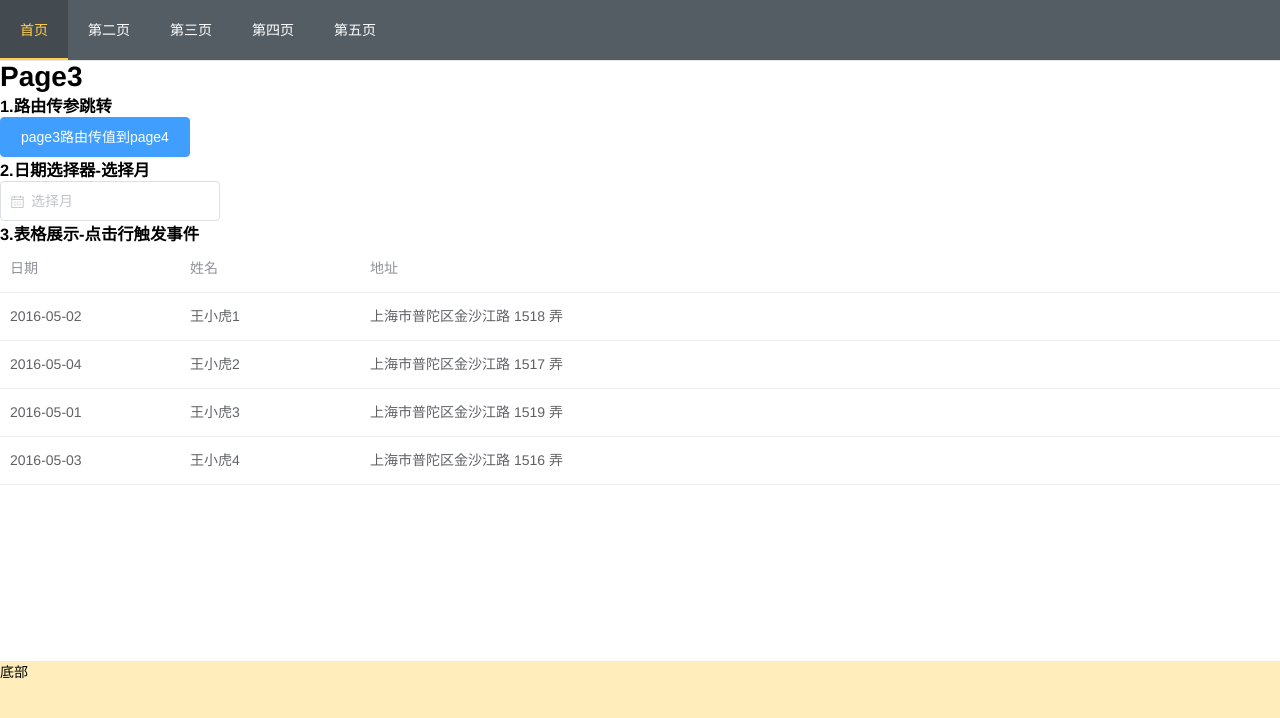
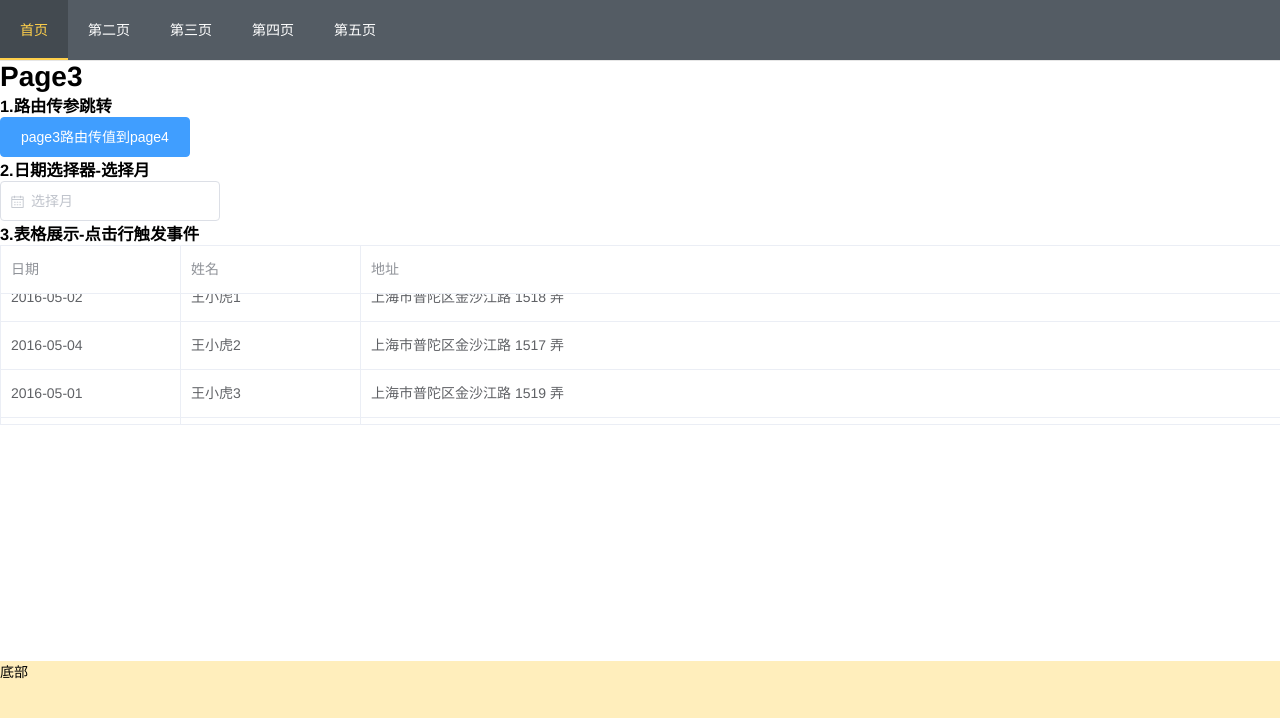
Before and after one commit to xiaomao2014/vue-template, a Vue app: page /Page3 in a window 1280 px wide. Shown: the top 718 px of the page. Built offline with nearby package versions, Linux system fonts and the light colour scheme.

Commit message:
page3组件-实现饿了么表格自动滚动效果

```diff
--- a/src/views/Page3.vue
+++ b/src/views/Page3.vue
@@ -25,6 +25,11 @@
         :data="tableData"
         style="width: 100%"
         @row-click="rowClick"
+        ref="orderTable"
+        :border="true"
+        height="180"
+        @mouseover.native="tableMouseOverHandler"
+        @mouseleave.native="tableMouseLeaveHandler"
       >
         <el-table-column
           prop="date"
@@ -58,7 +63,30 @@ export default {
     return {
       // 日期选择器值
       value: '',
+      speed: 0,
+      isAutoPlay: true,
+      playInterval: null,
       tableData: [
+        {
+          date: '2016-05-02',
+          name: '王小虎1',
+          address: '上海市普陀区金沙江路 1518 弄'
+        },
+        {
+          date: '2016-05-04',
+          name: '王小虎2',
+          address: '上海市普陀区金沙江路 1517 弄'
+        },
+        {
+          date: '2016-05-01',
+          name: '王小虎3',
+          address: '上海市普陀区金沙江路 1519 弄'
+        },
+        {
+          date: '2016-05-03',
+          name: '王小虎4',
+          address: '上海市普陀区金沙江路 1516 弄'
+        },
         {
           date: '2016-05-02',
           name: '王小虎1',
@@ -83,7 +111,10 @@ export default {
     };
   },
   created () {},
-  mounted () {},
+  mounted () {
+    this.speed = 1;
+    this.playInterval = setInterval(this.tableAutoPlay, 20);
+  },
   methods: {
     jump (id) {
       // 直接调用$router.push 实现携带参数的跳转
@@ -97,6 +128,31 @@ export default {
     rowClick (row) {
       console.log(row)
       console.log(row.name)
+    },
+    tableAutoPlay () {
+      if (
+          this.isAutoPlay &&
+          this.speed &&
+          this.$refs['orderTable'] &&
+          this.$refs['orderTable'].$refs.bodyWrapper
+      ) {
+        let offsetHeight = this.$refs['orderTable'].$refs.bodyWrapper
+            .offsetHeight
+        let scrollHeight = this.$refs['orderTable'].$refs.bodyWrapper
+            .scrollHeight
+        let scrollTop = this.$refs['orderTable'].$refs.bodyWrapper.scrollTop
+        if (scrollTop + offsetHeight < scrollHeight) {
+          this.$refs['orderTable'].$refs.bodyWrapper.scrollTop += this.speed
+        } else {
+          this.$refs['orderTable'].$refs.bodyWrapper.scrollTop = 0
+        }
+      }
+    },
+    tableMouseOverHandler() {
+      this.isAutoPlay = false
+    },
+    tableMouseLeaveHandler() {
+      this.isAutoPlay = true
     }
   },
   computed: {},
```
